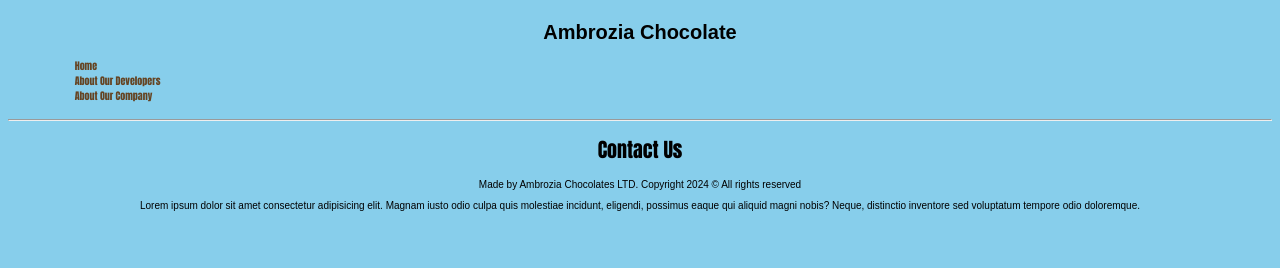
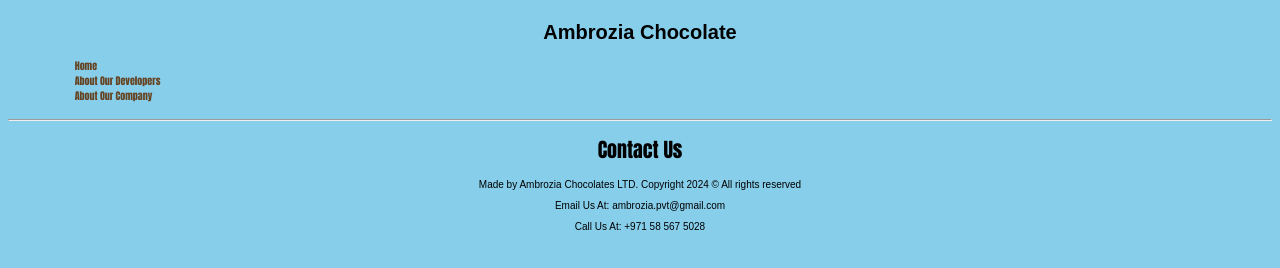
Before and after one commit to AmbroziaLTD/AmbroziaLTD.github.io, a plain HTML site: page contacts.html in a window 1280 px wide. Drawn offline with Linux system fonts and the light colour scheme.

Commit message:
added some private stff

```diff
--- a/contacts.html
+++ b/contacts.html
@@ -13,6 +13,7 @@
 <hr>
 <h1 class="title">Contact Us</h1>
 <p>Made by Ambrozia Chocolates LTD. Copyright 2024 &copy; All rights reserved</p>
-<p>Lorem ipsum dolor sit amet consectetur adipisicing elit. Magnam iusto odio culpa quis molestiae incidunt, eligendi, possimus eaque qui aliquid magni nobis? Neque, distinctio inventore sed voluptatum tempore odio doloremque.</p>
+<p>Email Us At: ambrozia.pvt@gmail.com</p>
+<p>Call Us At: +971 58 567 5028</p>
 </body>
 </html>
```
